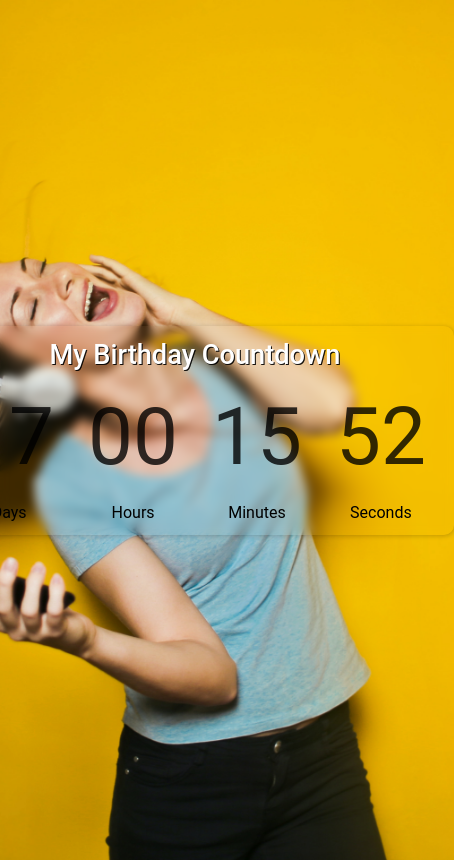
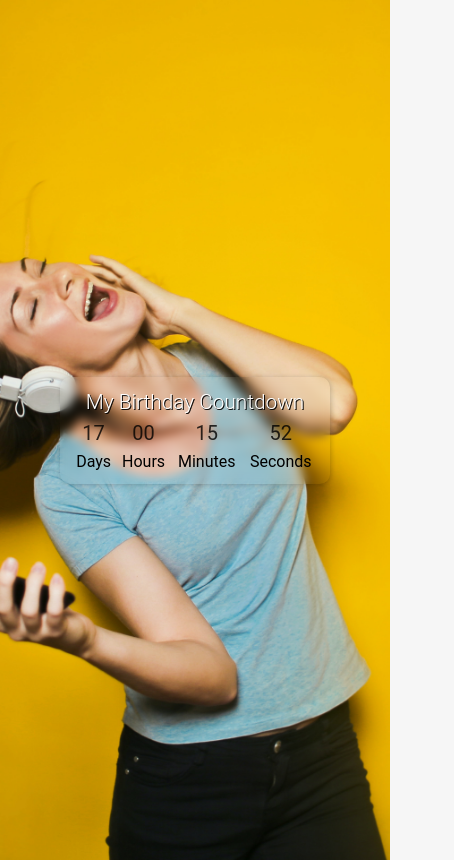
Before and after one commit to alfredthompsonOvie/countdown-timer, a plain HTML site: page index.html in a window 390 px wide. Shown: the whole page, 454 px wide, since content can reach past the window. Drawn offline with Linux system fonts and the light colour scheme.

Commit message:
made it responsive

```diff
--- a/styles.css
+++ b/styles.css
@@ -27,15 +27,52 @@ table {
 .title {
     font-size: 1.7em;
     color: #fff;
-    text-shadow: 1px 1px 0px rgba(0, 0, 0, 0.8), 1px 1px 0px rgba(0, 0, 0, 0.4), 1px 1px 0px rgba(0, 0, 0, 0.2);
+    text-shadow: 1px 1px 0px rgba(0, 0, 0, 0.8), 1px 1px 0px rgba(0, 0, 0, 0.4),
+        1px 1px 0px rgba(0, 0, 0, 0.2);
     font-weight: 500;
 }
 .info {
     font-size: 80px;
 }
 tr.info td {
-    padding: .2em;
+    padding: 0.2em;
 }
 .time {
     color: #000;
 }
+@media (max-width: 760px) {
+    table {
+        width: 350px;
+    }
+    .title {
+        font-size: 1.5em;
+        color: #fff;
+        text-shadow: 1px 1px 0px rgba(0, 0, 0, 0.8),
+            1px 1px 0px rgba(0, 0, 0, 0.4), 1px 1px 0px rgba(0, 0, 0, 0.2);
+        font-weight: 300;
+    }
+    .info {
+        font-size: 40px;
+    }
+    tr.info td {
+        padding: 0.2em;
+    }
+}
+@media (max-width: 450px) {
+    table {
+        width: 270px;
+    }
+    .title {
+        font-size: 1.3em;
+        color: #fff;
+        text-shadow: 1px 1px 0px rgba(0, 0, 0, 0.8),
+            1px 1px 0px rgba(0, 0, 0, 0.4), 1px 1px 0px rgba(0, 0, 0, 0.2);
+        font-weight: 300;
+    }
+    .info {
+        font-size: 20px;
+    }
+    tr.info td {
+        padding: 0.2em;
+    }
+}
```
